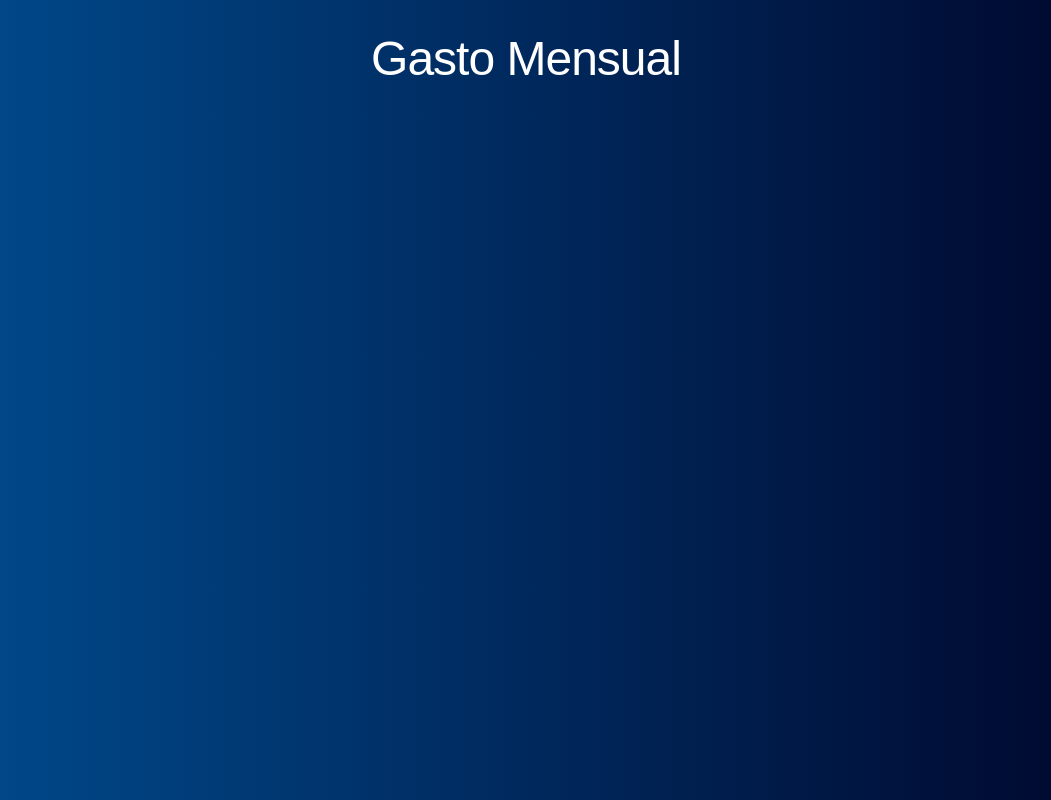
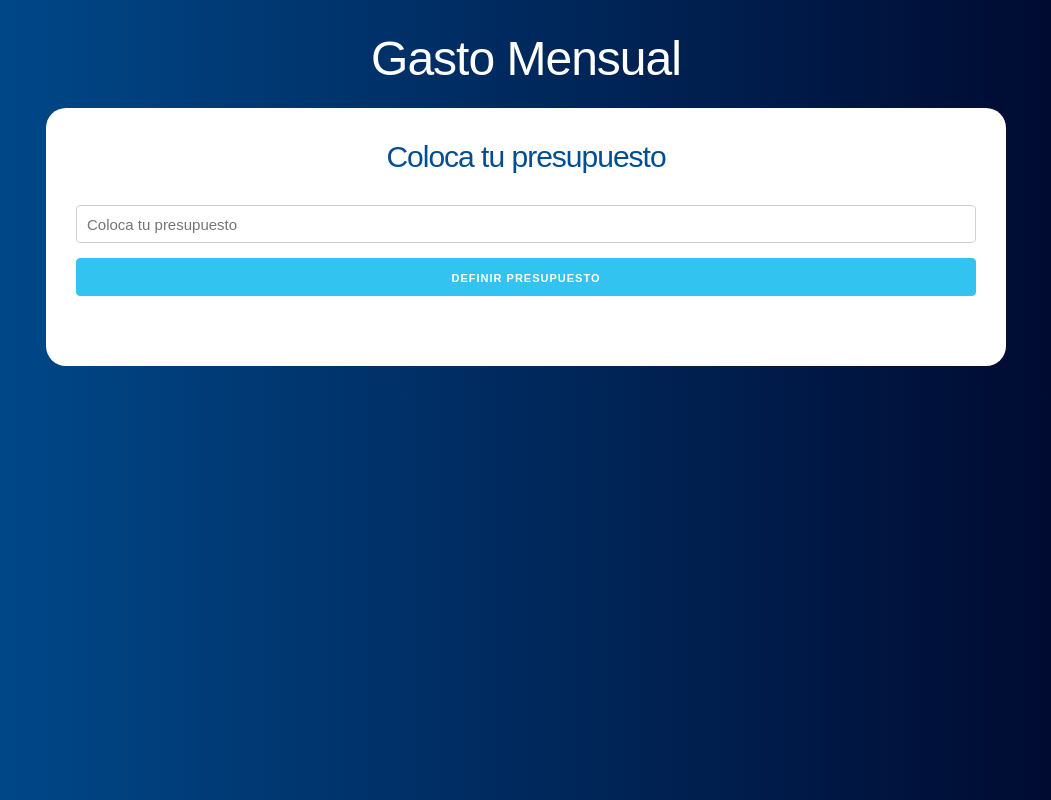
Before and after one commit to jr-Adolfo/control-de-presupuesto, a React (Create React App) app: page / in a window 1280 px wide. Shown: the whole page, without its empty margins (114-1165 px from the left). Built offline with nearby package versions, Linux system fonts and the light colour scheme.

Commit message:
Componente creado y contenido de pregunta presupuesto

```diff
--- a/src/App.js
+++ b/src/App.js
@@ -1,10 +1,15 @@
 import React from 'react';
+import { Pregunta } from './components/Pregunta';
 
 function App() {
   return (
     <div className="container">
       <header>
         <h1>Gasto Mensual</h1>
+
+        <div className="contenido-principal cotenido">
+          <Pregunta />
+        </div>
       </header>
     </div>
   );
--- /dev/null
+++ b/src/components/Pregunta.js
@@ -0,0 +1,23 @@
+// @flow
+import React, { Fragment } from "react";
+
+export const Pregunta = () => {
+  return (
+    <Fragment>
+      <h2>Coloca tu presupuesto</h2>
+      <form>
+        <input
+          type="number"
+          className="u-full-width"
+          placeholder="Coloca tu presupuesto"
+        />
+
+        <input
+          type="submit"
+          className="button-primary u-full-width"
+          value="Definir presupuesto"
+        />
+      </form>
+    </Fragment>
+  );
+};
```
